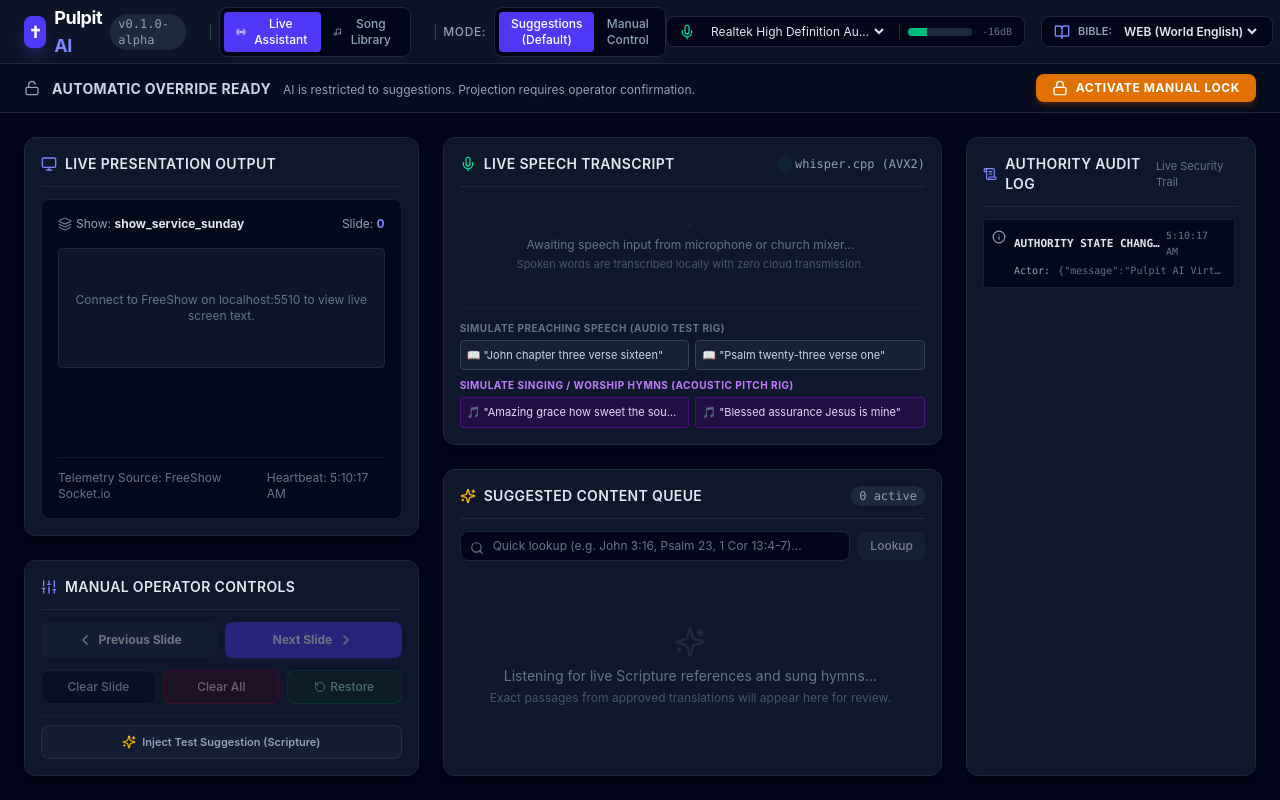
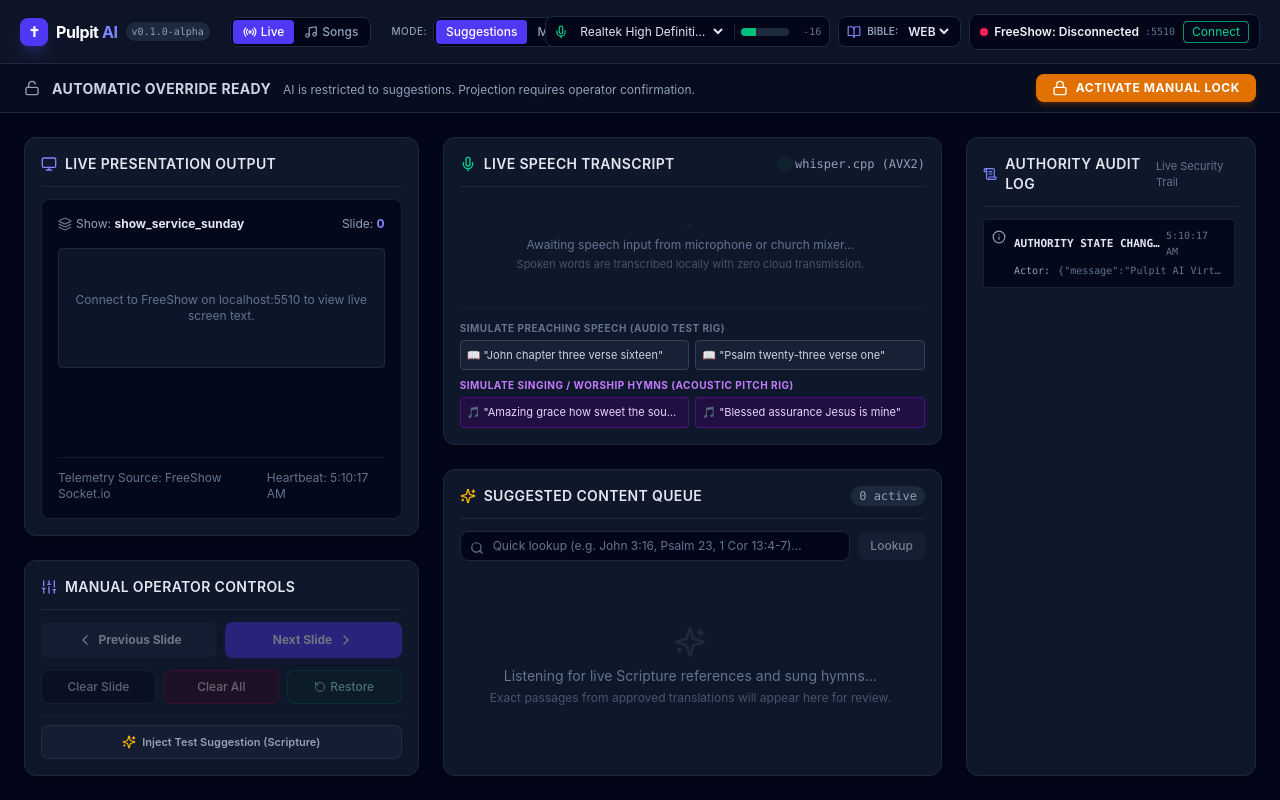
Before and after one commit to okikijesutech/pulpit-ai, a React (Vite) app in the folder apps/desktop/: page / in a window 1280 px wide. Built offline with nearby package versions, Linux system fonts and the light colour scheme.

Commit message:
fix(ui): responsive header to prevent FreeShow status overflow and support human-readable scripture reference

```diff
--- a/apps/desktop/src/renderer/components/Header.tsx
+++ b/apps/desktop/src/renderer/components/Header.tsx
@@ -42,86 +42,86 @@ export const Header: React.FC<HeaderProps> = ({
   onSelectTranslation
 }) => {
   return (
-    <header className="h-16 border-b border-slate-800 bg-slate-900/90 px-6 flex items-center justify-between backdrop-blur">
-      <div className="flex items-center space-x-4">
-        <div className="flex items-center space-x-2">
-          <div className="w-8 h-8 rounded-lg bg-indigo-600 flex items-center justify-center font-bold text-white shadow-lg shadow-indigo-500/20">
+    <header className="h-16 border-b border-slate-800 bg-slate-900/90 px-3 md:px-5 flex items-center justify-between backdrop-blur w-full overflow-hidden gap-2">
+      <div className="flex items-center space-x-2 md:space-x-3 flex-shrink min-w-0">
+        <div className="flex items-center space-x-2 flex-shrink-0">
+          <div className="w-7 h-7 rounded-lg bg-indigo-600 flex items-center justify-center font-bold text-white shadow-lg shadow-indigo-500/20 text-sm">
             ✝
           </div>
-          <span className="font-bold text-lg tracking-tight text-white">
+          <span className="font-bold text-base tracking-tight text-white hidden sm:inline">
             Pulpit <span className="text-indigo-400">AI</span>
           </span>
-          <span className="text-xs px-2 py-0.5 rounded-full bg-slate-800 text-slate-400 font-mono">
+          <span className="text-[10px] px-1.5 py-0.5 rounded-full bg-slate-800 text-slate-400 font-mono hidden xl:inline">
             v0.1.0-alpha
           </span>
         </div>
 
-        <div className="h-4 w-px bg-slate-700 mx-2" />
+        <div className="h-4 w-px bg-slate-800 mx-1 hidden sm:block" />
 
         {/* View Switcher: Live Presentation vs Song Library */}
-        <div className="flex bg-slate-950 p-1 rounded-lg border border-slate-800 text-xs font-medium">
+        <div className="flex bg-slate-950 p-0.5 rounded-lg border border-slate-800 text-xs font-medium flex-shrink-0">
           <button
             onClick={() => onViewChange?.('live')}
-            className={`flex items-center space-x-1.5 px-3 py-1 rounded transition-all ${
+            className={`flex items-center space-x-1 px-2.5 py-1 rounded transition-all ${
               currentView === 'live'
                 ? 'bg-indigo-600 text-white shadow-sm'
                 : 'text-slate-400 hover:text-slate-200'
             }`}
           >
             <Radio className="w-3.5 h-3.5" />
-            <span>Live Assistant</span>
+            <span>Live</span>
           </button>
           <button
             onClick={() => onViewChange?.('songs')}
-            className={`flex items-center space-x-1.5 px-3 py-1 rounded transition-all ${
+            className={`flex items-center space-x-1 px-2.5 py-1 rounded transition-all ${
               currentView === 'songs'
                 ? 'bg-indigo-600 text-white shadow-sm'
                 : 'text-slate-400 hover:text-slate-200'
             }`}
           >
             <Music className="w-3.5 h-3.5" />
-            <span>Song Library</span>
+            <span>Songs</span>
           </button>
         </div>
 
-        <div className="h-4 w-px bg-slate-700 mx-2" />
+        <div className="h-4 w-px bg-slate-800 mx-1 hidden md:block" />
 
         {/* Operating Mode Selector */}
-        <div className="flex items-center space-x-2">
-          <span className="text-xs text-slate-400 font-medium uppercase tracking-wider">Mode:</span>
-          <div className="flex bg-slate-950 p-1 rounded-lg border border-slate-800 text-xs font-medium">
+        <div className="hidden lg:flex items-center space-x-1.5 flex-shrink-0">
+          <span className="text-[10px] text-slate-400 font-medium uppercase tracking-wider">Mode:</span>
+          <div className="flex bg-slate-950 p-0.5 rounded-lg border border-slate-800 text-xs font-medium">
             <button
               onClick={() => onModeChange('suggestions')}
-              className={`px-3 py-1 rounded transition-all ${
+              className={`px-2.5 py-1 rounded transition-all ${
                 authorityState.operatorMode === 'suggestions'
                   ? 'bg-indigo-600 text-white shadow-sm'
                   : 'text-slate-400 hover:text-slate-200'
               }`}
             >
-              Suggestions (Default)
+              Suggestions
             </button>
             <button
               onClick={() => onModeChange('manual')}
-              className={`px-3 py-1 rounded transition-all ${
+              className={`px-2.5 py-1 rounded transition-all ${
                 authorityState.operatorMode === 'manual'
                   ? 'bg-amber-600 text-white shadow-sm'
                   : 'text-slate-400 hover:text-slate-200'
               }`}
             >
-              Manual Control
+              Manual
             </button>
           </div>
         </div>
       </div>
 
-      <div className="flex items-center space-x-4">
+      <div className="flex items-center space-x-2 flex-shrink-0">
         {/* Audio Input Device Dropdown & VU Meter */}
-        <div className="flex items-center space-x-3 bg-slate-950 px-3 py-1.5 rounded-lg border border-slate-800">
-          <Mic className="w-4 h-4 text-emerald-400" />
+        <div className="hidden md:flex items-center space-x-2 bg-slate-950 px-2 py-1.5 rounded-lg border border-slate-800">
+          <Mic className="w-3.5 h-3.5 text-emerald-400 flex-shrink-0" />
           <select
             value={activeDeviceId}
             onChange={(e) => onSelectAudioDevice(e.target.value)}
-            className="bg-transparent text-xs text-slate-200 border-none outline-none cursor-pointer max-w-[180px] truncate"
+            className="bg-transparent text-xs text-slate-200 border-none outline-none cursor-pointer max-w-[110px] lg:max-w-[150px] truncate"
           >
             {audioDevices.map((d) => (
               <option key={d.id} value={d.id} className="bg-slate-900 text-slate-100">
@@ -131,8 +131,8 @@ export const Header: React.FC<HeaderProps> = ({
           </select>
 
           {/* VU Level Meter Bar */}
-          <div className="flex items-center space-x-1 pl-2 border-l border-slate-800">
-            <div className="w-16 h-2 bg-slate-800 rounded-full overflow-hidden flex">
+          <div className="flex items-center space-x-1 pl-1.5 border-l border-slate-800">
+            <div className="w-12 h-2 bg-slate-800 rounded-full overflow-hidden flex">
               <div
                 className={`h-full transition-all duration-75 ${
                   audioLevel.isClipping
@@ -144,15 +144,15 @@ export const Header: React.FC<HeaderProps> = ({
                 style={{ width: `${Math.min(100, Math.round(audioLevel.rmsLevel * 100 * 2))}%` }}
               />
             </div>
-            <span className="text-[10px] text-slate-500 font-mono w-9 text-right">
-              {audioLevel.isSilent ? 'MUTE' : `${audioLevel.decibels}dB`}
+            <span className="text-[10px] text-slate-500 font-mono w-7 text-right">
+              {audioLevel.isSilent ? 'MUT' : `${audioLevel.decibels}`}
             </span>
           </div>
 
           {/* Live Acoustic Mode Badge (Speech vs Singing) */}
           {audioActivity && (
             <div
-              className={`flex items-center space-x-1.5 px-2 py-0.5 rounded-full text-[10px] font-semibold transition-all border ${
+              className={`flex items-center space-x-1 px-1.5 py-0.5 rounded-full text-[10px] font-semibold transition-all border ${
                 audioActivity.isSinging
                   ? 'bg-purple-900/60 text-purple-300 border-purple-500/50 shadow-sm shadow-purple-500/30 animate-pulse'
                   : audioActivity.isSpeech
@@ -162,13 +162,13 @@ export const Header: React.FC<HeaderProps> = ({
             >
               {audioActivity.isSinging ? (
                 <>
-                  <Music className="w-3 h-3 text-purple-400" />
-                  <span>Worship / Singing</span>
+                  <Music className="w-2.5 h-2.5 text-purple-400" />
+                  <span className="hidden xl:inline">Singing</span>
                 </>
               ) : (
                 <>
-                  <Mic className="w-3 h-3 text-emerald-400" />
-                  <span>Preaching / Speech</span>
+                  <Mic className="w-2.5 h-2.5 text-emerald-400" />
+                  <span className="hidden xl:inline">Speech</span>
                 </>
               )}
             </div>
@@ -176,42 +176,42 @@ export const Header: React.FC<HeaderProps> = ({
         </div>
 
         {/* Active Bible Translation Selector */}
-        <div className="flex items-center space-x-2 bg-slate-950 px-3 py-1.5 rounded-lg border border-slate-800">
-          <BookOpen className="w-4 h-4 text-indigo-400" />
-          <span className="text-[11px] text-slate-400 uppercase font-semibold">Bible:</span>
+        <div className="flex items-center space-x-1.5 bg-slate-950 px-2 py-1.5 rounded-lg border border-slate-800">
+          <BookOpen className="w-3.5 h-3.5 text-indigo-400 flex-shrink-0" />
+          <span className="text-[10px] text-slate-400 uppercase font-semibold hidden sm:inline">Bible:</span>
           <select
             value={activeTranslation}
             onChange={(e) => onSelectTranslation?.(e.target.value)}
             className="bg-transparent text-xs font-semibold text-slate-200 border-none outline-none cursor-pointer"
           >
             <option value="WEB" className="bg-slate-900 text-slate-100">
-              WEB (World English)
+              WEB
             </option>
             <option value="KJV" className="bg-slate-900 text-slate-100">
-              KJV (King James)
+              KJV
             </option>
           </select>
         </div>
 
-        {/* FreeShow Connection Status */}
-        <div className="flex items-center space-x-3 bg-slate-950 px-3 py-1.5 rounded-lg border border-slate-800">
-          <div className="flex items-center space-x-2">
+        {/* FreeShow Connection Status - ALWAYS VISIBLE WITH flex-shrink-0 */}
+        <div className="flex items-center space-x-2 bg-slate-950 px-2.5 py-1.5 rounded-lg border border-slate-800 flex-shrink-0">
+          <div className="flex items-center space-x-1.5">
             <div
-              className={`w-2.5 h-2.5 rounded-full ${
+              className={`w-2 h-2 rounded-full flex-shrink-0 ${
                 freeShowSnapshot.connected
                   ? 'bg-emerald-500 shadow-md shadow-emerald-500/50 animate-pulse'
                   : 'bg-rose-500'
               }`}
             />
-            <span className="text-xs font-semibold">
+            <span className="text-xs font-semibold whitespace-nowrap">
               FreeShow: {freeShowSnapshot.connected ? 'Connected' : 'Disconnected'}
             </span>
-            <span className="text-xs text-slate-500 font-mono">:5510</span>
+            <span className="text-[10px] text-slate-500 font-mono hidden sm:inline">:5510</span>
           </div>
 
           <button
             onClick={freeShowSnapshot.connected ? onDisconnectFreeShow : onConnectFreeShow}
-            className={`text-xs px-2 py-0.5 rounded border transition-colors ${
+            className={`text-xs px-2 py-0.5 rounded border transition-colors whitespace-nowrap flex-shrink-0 ${
               freeShowSnapshot.connected
                 ? 'border-slate-700 text-slate-400 hover:bg-slate-800 hover:text-white'
                 : 'border-emerald-600 text-emerald-400 hover:bg-emerald-950'
```
Also changed, not shown: packages/presentation-contracts/src/FreeShowAdapter.ts (+8 -1 lines).
